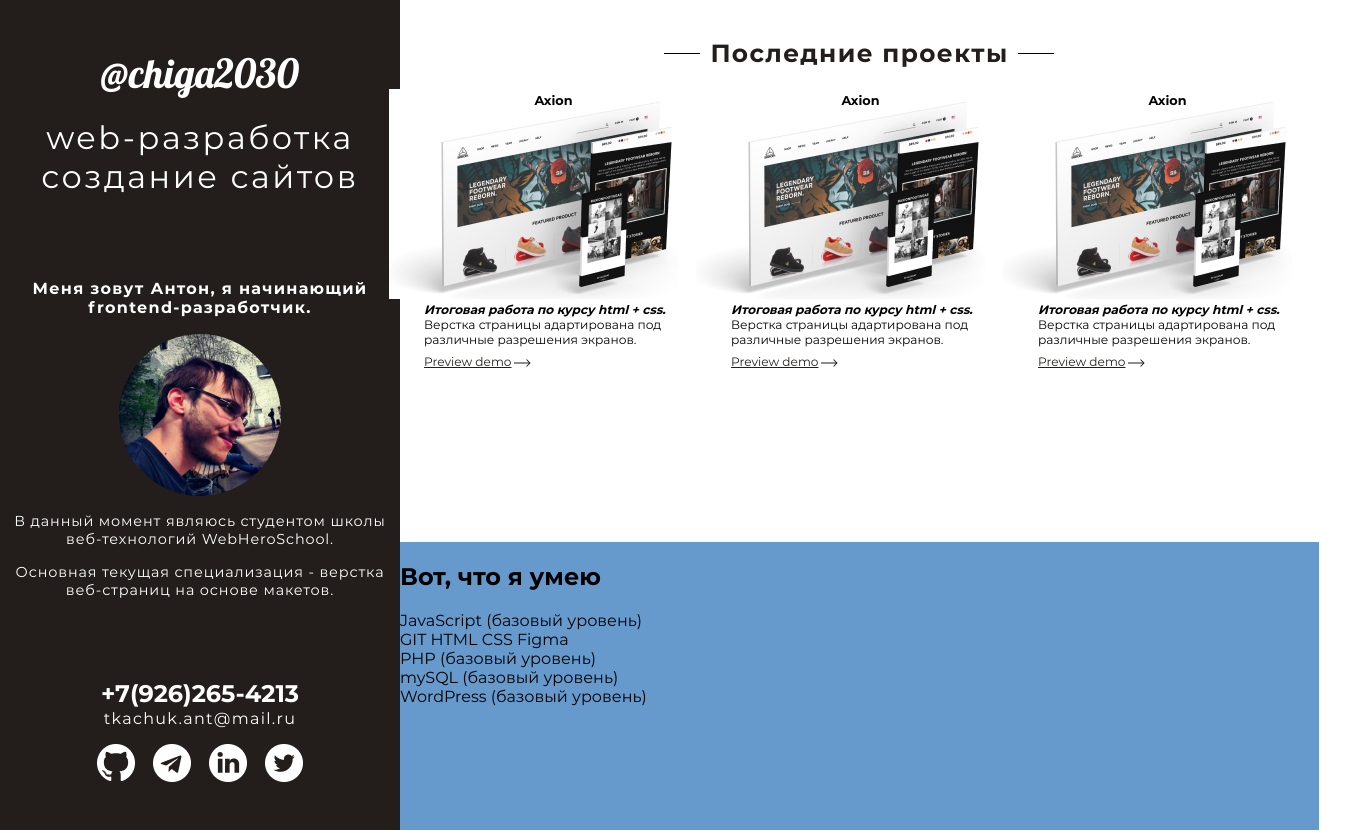
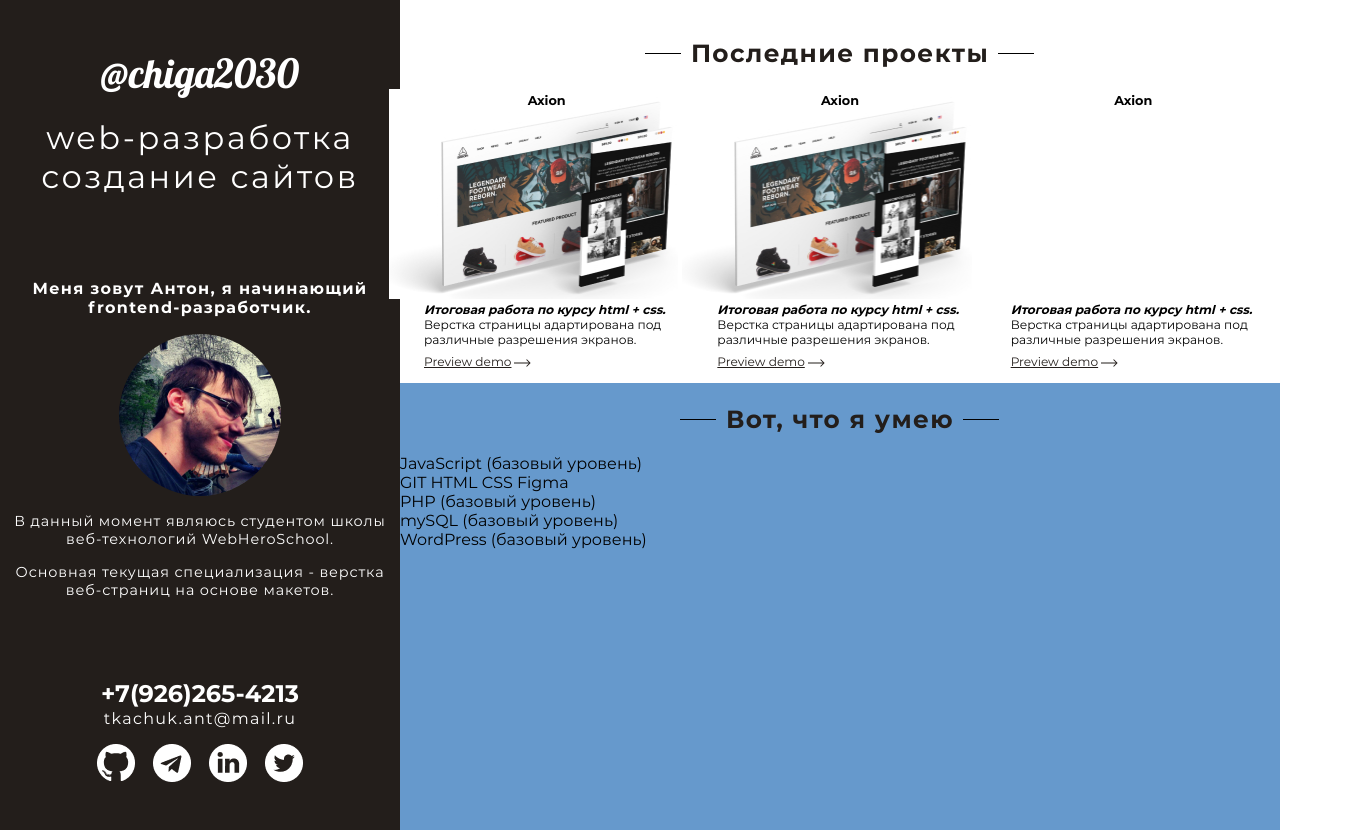
Before and after one commit to Chiga2030/taa-dev.pro, a plain HTML site: page index.html in a window 1280 px wide. Shown: the top 833 px of the page, 1345 px wide, since content can reach past the window. Drawn offline with Linux system fonts and the light colour scheme; files whose address does not match are found by name.

Commit message:
chenge for grid

```diff
--- a/index.html
+++ b/index.html
@@ -77,7 +77,7 @@
 
 				<div class="project">
 					<h3 class="project__name-of-project name-of-project">Axion</h3>
-					<div class="project__preview project__preview_first-project">
+					<div class="project__preview project__preview_third-project">
 						<!-- <img src="./img/projects-cases/axion/preview/preview.jpg" alt="preview for completed project Axion"> -->
 					</div>
 					<p class="project__description_subtitle">Итоговая работа по курсу html + css.</p>
--- a/style.css
+++ b/style.css
@@ -17,6 +17,7 @@ body {
 .grid-wrapper-right-top {
 	display: grid;
 	grid-template-columns: auto;
+	grid-template-rows: 383px auto;
 }
 
 /* about block 1440px */
@@ -187,7 +188,7 @@ body {
 .project__preview {
 	height: 210px;
 	transform: translate(-11px, -19px);
-	width: 307px;
+	max-width: 307px;
 }
 
 .project__preview_first-project {
@@ -227,9 +228,37 @@ body {
 .my-skills {
 	background: #69c;
 }
-/*
-.title-my-skills {}
-.wrapper-my-skills {}
+
+.title-my-skills {
+	color: #231E1B;
+	font: normal 700 1.55em montserrat;
+	letter-spacing: .055em;
+	/*padding-top: .0em;*/
+	position: relative;
+	text-align: center;
+}
+
+.title-my-skills::before,
+.title-my-skills::after {
+	background: url(./img/line.png) no-repeat center;
+	content: '';
+	height: 34px;
+	position: absolute;
+	width: 36px;
+}
+
+.title-my-skills::before {
+	transform: translate(-46px, -1px);
+}
+
+.title-my-skills::after {
+	transform: translate(9px, -1px);
+}
+
+.wrapper-my-skills {
+
+}
+
 .basic-level-js {}
 .skill-js {}
 .skill-js_basic {}
@@ -246,4 +275,3 @@ body {
 .basic-level-wp {}
 .skill-wp {}
 .skill-wp_basic {}
-*/
```
